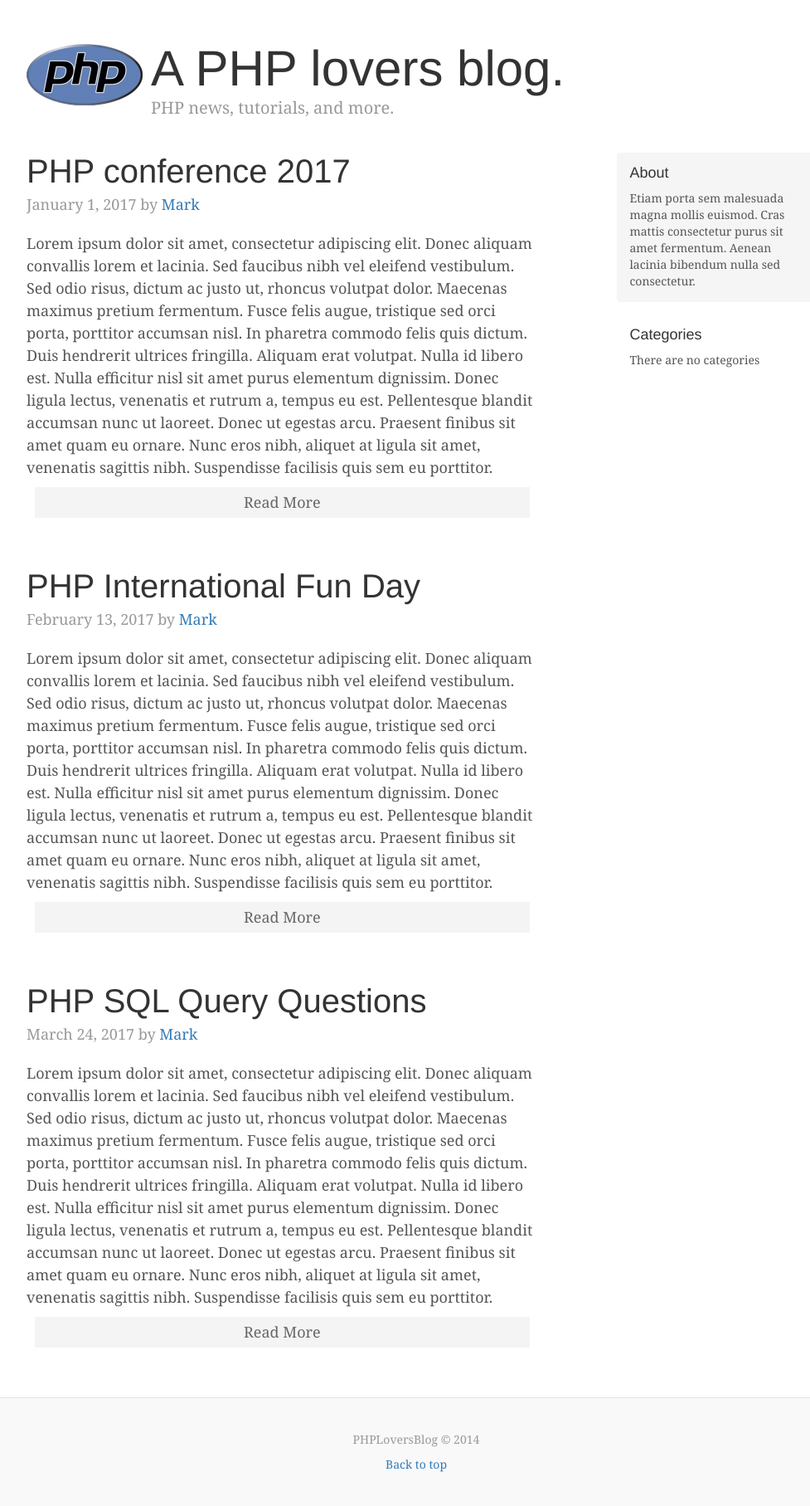
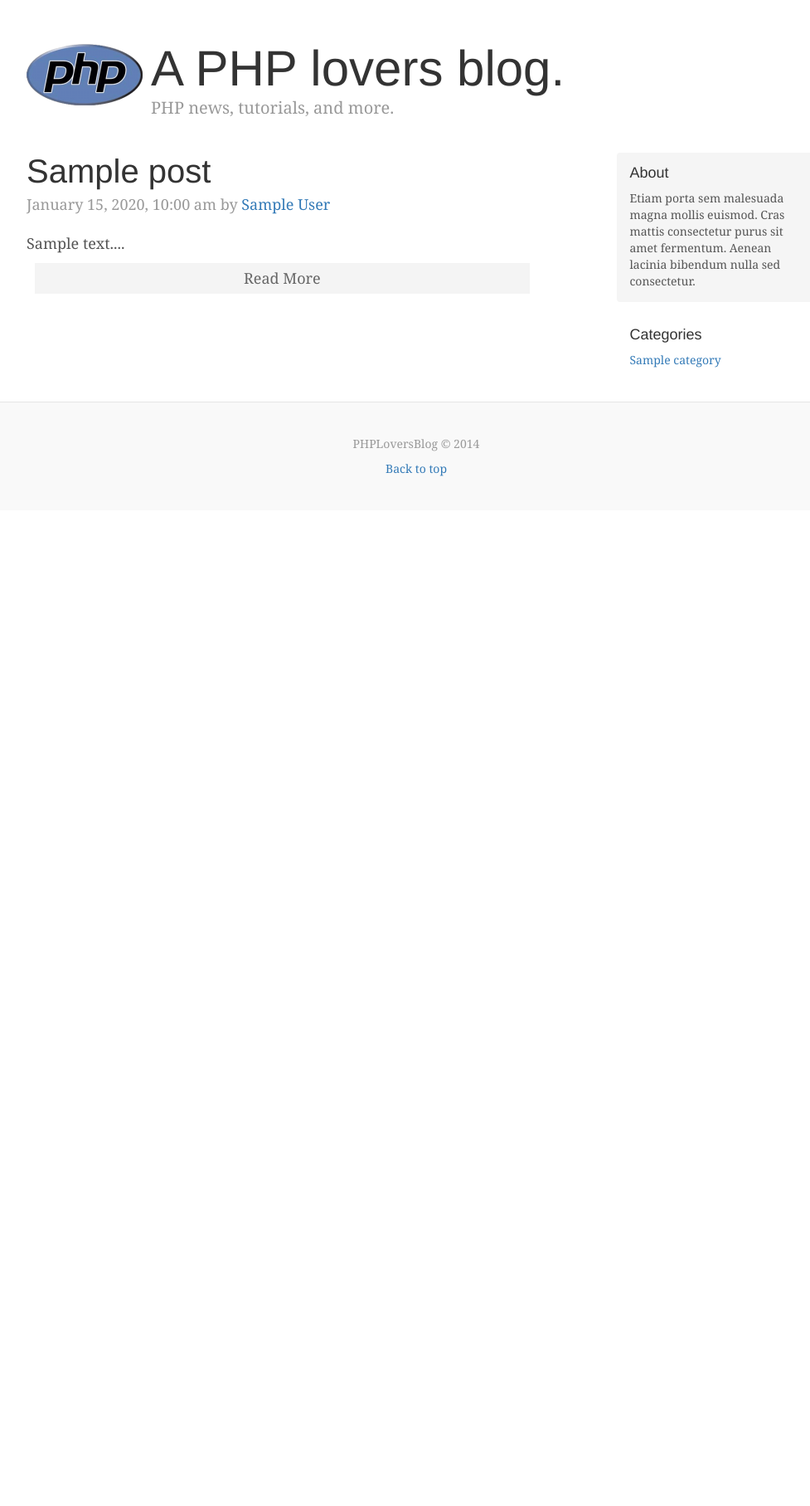
Before and after one commit to Hereiam123/loversBlog, a PHP site: page /posts.php in a window 1280 px wide. Shown: the part 40-1855 px from the top of the page at 83% size, without its empty margins (138-1115 px from the left). After the commit the page ends 614 px from the top, so only its background shows below. Run offline with PHP 8.4, Linux system fonts and the light colour scheme; tables that the repository leaves empty or names only in its code hold one stand-in row (values such as "Sample post"); data that the repository does not hold is empty.

Commit message:
can now use category menu to select posts of a certain specification

```diff
--- a/includes/footer.php
+++ b/includes/footer.php
@@ -10,7 +10,7 @@
             <?php if($categories) : ?>
             <ol class="list-unstyled">
                 <?php while($row = $categories->fetch_assoc()) : ?>
-                    <li><a href="#"><?php echo $row['name']; ?></a></li>
+                    <li><a href="posts.php?category=<?php echo $row['id'];?>"><?php echo $row['name']; ?></a></li>
                 <?php endwhile; ?>
             </ol>
             <?php else : ?>
--- a/posts.php
+++ b/posts.php
@@ -1,30 +1,41 @@
 <?php include 'includes/header.php'; ?>
 
-<div class="blog-post">
-    <h2 class="blog-post-title">PHP conference 2017</h2>
-    <p class="blog-post-meta">January 1, 2017 by <a href="#">Mark</a></p>
-    <p>
-            Lorem ipsum dolor sit amet, consectetur adipiscing elit. Donec aliquam convallis lorem et lacinia. Sed faucibus nibh vel eleifend vestibulum. Sed odio risus, dictum ac justo ut, rhoncus volutpat dolor. Maecenas maximus pretium fermentum. Fusce felis augue, tristique sed orci porta, porttitor accumsan nisl. In pharetra commodo felis quis dictum. Duis hendrerit ultrices fringilla. Aliquam erat volutpat. Nulla id libero est. Nulla efficitur nisl sit amet purus elementum dignissim. Donec ligula lectus, venenatis et rutrum a, tempus eu est. Pellentesque blandit accumsan nunc ut laoreet. Donec ut egestas arcu. Praesent finibus sit amet quam eu ornare. Nunc eros nibh, aliquet at ligula sit amet, venenatis sagittis nibh. Suspendisse facilisis quis sem eu porttitor.
-    </p>
-    <a class="readmore" href="post.php?id=1">Read More</a>
-</div><!-- /.blog-post -->
+<?php
+    //Create DB Object
+    $db = new Database();
 
-<div class="blog-post">
-  <h2 class="blog-post-title">PHP International Fun Day</h2>
-  <p class="blog-post-meta">February 13, 2017 by <a href="#">Mark</a></p>
-  <p>
-        Lorem ipsum dolor sit amet, consectetur adipiscing elit. Donec aliquam convallis lorem et lacinia. Sed faucibus nibh vel eleifend vestibulum. Sed odio risus, dictum ac justo ut, rhoncus volutpat dolor. Maecenas maximus pretium fermentum. Fusce felis augue, tristique sed orci porta, porttitor accumsan nisl. In pharetra commodo felis quis dictum. Duis hendrerit ultrices fringilla. Aliquam erat volutpat. Nulla id libero est. Nulla efficitur nisl sit amet purus elementum dignissim. Donec ligula lectus, venenatis et rutrum a, tempus eu est. Pellentesque blandit accumsan nunc ut laoreet. Donec ut egestas arcu. Praesent finibus sit amet quam eu ornare. Nunc eros nibh, aliquet at ligula sit amet, venenatis sagittis nibh. Suspendisse facilisis quis sem eu porttitor.
-  </p>
-  <a class="readmore" href="post.php?id=2">Read More</a>
-</div><!-- /.blog-post -->
+    //Check url for category
+    if(isset($_GET['category'])){
+        $category=$_GET['category'];
+         $query = "SELECT * FROM posts WHERE category= ".$category;
+    }
+    else{
+         $query = "SELECT * FROM posts";
+    }
 
-<div class="blog-post">
-    <h2 class="blog-post-title">PHP SQL Query Questions</h2>
-    <p class="blog-post-meta">March 24, 2017 by <a href="#">Mark</a></p>
-    <p>
-        Lorem ipsum dolor sit amet, consectetur adipiscing elit. Donec aliquam convallis lorem et lacinia. Sed faucibus nibh vel eleifend vestibulum. Sed odio risus, dictum ac justo ut, rhoncus volutpat dolor. Maecenas maximus pretium fermentum. Fusce felis augue, tristique sed orci porta, porttitor accumsan nisl. In pharetra commodo felis quis dictum. Duis hendrerit ultrices fringilla. Aliquam erat volutpat. Nulla id libero est. Nulla efficitur nisl sit amet purus elementum dignissim. Donec ligula lectus, venenatis et rutrum a, tempus eu est. Pellentesque blandit accumsan nunc ut laoreet. Donec ut egestas arcu. Praesent finibus sit amet quam eu ornare. Nunc eros nibh, aliquet at ligula sit amet, venenatis sagittis nibh. Suspendisse facilisis quis sem eu porttitor.
-    </p>
-    <a class="readmore" href="post.php?id=3">Read More</a>
-</div><!-- /.blog-post -->
+    //Run Query
+    $posts = $db->select($query);
+
+    //Create Query
+    $query = "SELECT * FROM categories";
+
+    //Run Query
+    $categories = $db->select($query);
+?>
+
+<?php if($posts) : ?>
+    <?php while($row = $posts->fetch_assoc()) : ?>
+        <div class="blog-post">
+        <h2 class="blog-post-title"><?php echo $row['title']; ?></h2>
+        <p class="blog-post-meta"><?php echo formatDate($row['date']); ?> by <a href="#"><?php echo $row['author']; ?></a></p>
+        <p>
+            <?php echo shortenText($row['body']); ?>
+        </p>
+        <a class="readmore" href="post.php?id=<?php echo urlencode($row['id']); ?> ">Read More</a>
+        </div><!-- /.blog-post -->
+    <?php endwhile; ?>
+<?php else : ?>
+    <p>There are no posts yet </p>
+<?php endif; ?>
 
 <?php include 'includes/footer.php'; ?>
```
